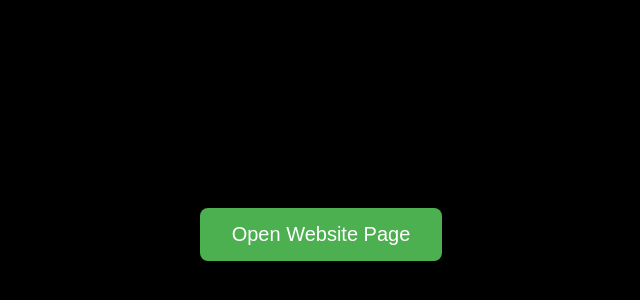
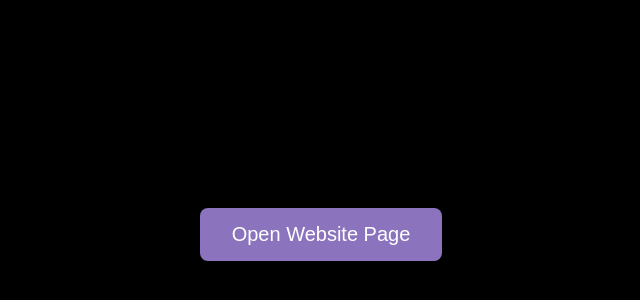
Before and after one commit to idontlikeproxys/site, a plain HTML site: page index.html in a window 1280 px wide. Shown: the part 166-466 px from the top of the page, without its empty margins (319-959 px from the left). Drawn offline with Linux system fonts and the light colour scheme.

Commit message:
Update index.html

```diff
--- a/index.html
+++ b/index.html
@@ -16,7 +16,7 @@
         }
 
         button {
-            background-color: #4CAF50;
+            background-color: #8B74BD;
             color: white;
             font-size: 20px;
             padding: 15px 32px;
```
